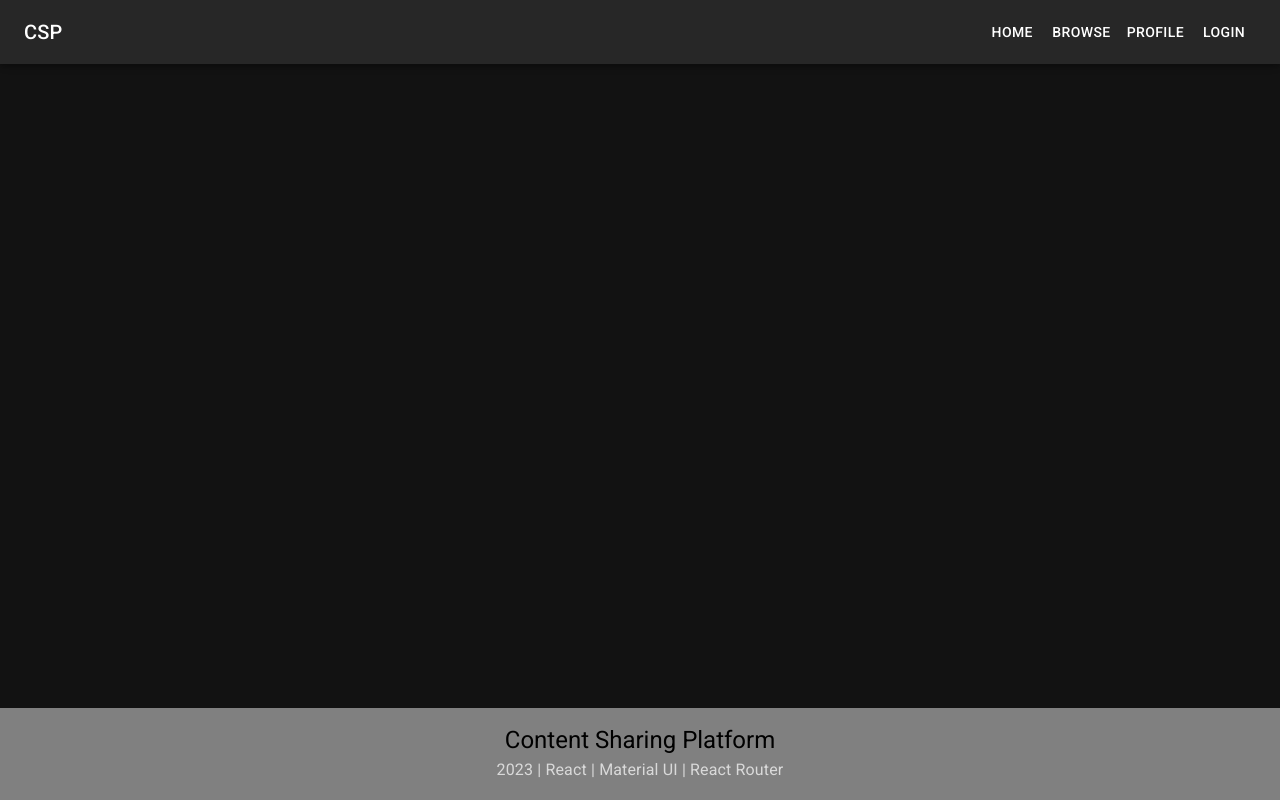
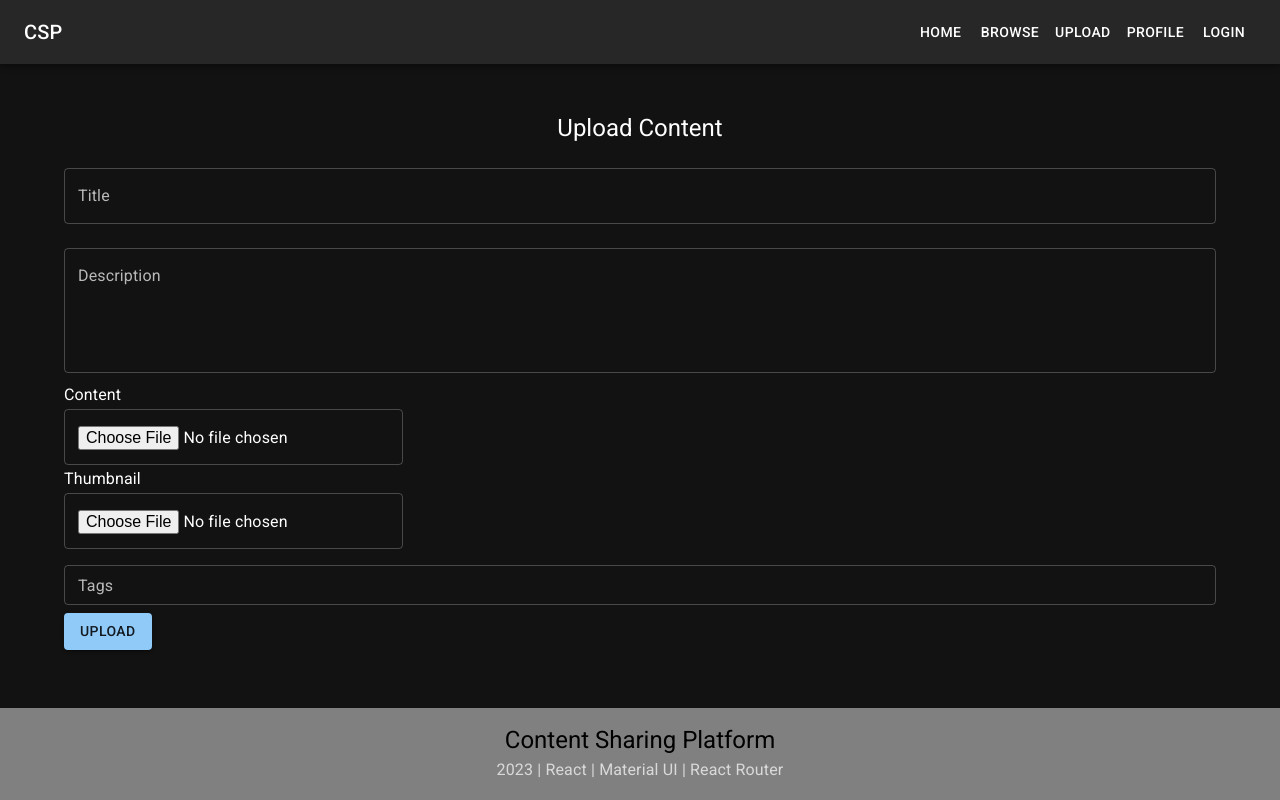
Before and after one commit to KINGTUT10101/ContentSharingPlatform, a React (Create React App) app in the folder client/: page /upload in a window 1280 px wide. Built offline with nearby package versions, Linux system fonts and the light colour scheme.

Commit message:
Add upload page

```diff
--- a/client/src/App.js
+++ b/client/src/App.js
@@ -13,6 +13,7 @@ import Profile from "./pages/Profile"
 import ContentPage from "./pages/ContentPage"
 import Browse from "./pages/Browse"
 import Login from "./pages/Login"
+import Upload from "./pages/Upload"
 
 const darkTheme = createTheme({
   palette: {
@@ -41,6 +42,7 @@ function App() {
             <Route path="content" element={ <ContentPage /> } />
             <Route path="browse" element={ <Browse /> } />
             <Route path="login" element={ <Login /> } />
+            <Route path="upload" element={ <Upload /> } />
           </Routes>
         </Container>
         <Footer />
--- a/client/src/components/Header.js
+++ b/client/src/components/Header.js
@@ -28,8 +28,9 @@ const siteName = "CSP"
 const navItems = [
   {name: 'Home', path: '/'},
   {name: 'Browse', path: '/browse'},
+  {name: 'Upload', path: '/upload'},
   {name: 'Profile', path: '/profile'},
-  {name: 'Login', path: '/login'}
+  {name: 'Login', path: '/login'},
 ]
 
 export default function Header(props: Props) {
--- /dev/null
+++ b/client/src/pages/Upload.js
@@ -0,0 +1,35 @@
+import { Typography, TextField, Button, Tooltip } from "@mui/material"
+
+/**
+ * Allows users to log into their profiles, which is required to upload content and leave comments
+ * @returns {JSX.Element} A Login component.
+ */
+export default function Upload() {
+  return (
+    <div>
+      <Typography align="center" variant="h5" paddingBottom={1}>
+        Upload Content
+      </Typography>
+
+      <TextField label="Title" fullWidth margin="normal" />
+      <TextField label="Description" multiline rows={4} fullWidth margin="normal" />
+
+      <Typography align="left" variant="subtitle1">
+        Content
+      </Typography>
+      <TextField type="file" accept=".zip" />
+
+      <Typography align="left" variant="subtitle1">
+        Thumbnail
+      </Typography>
+      <TextField type="file" accept="image/*" />
+
+      <Tooltip title="Separate each tag with a comma" placement="top-start" size="small">
+        <TextField label="Tags" fullWidth margin="normal" />
+      </Tooltip>
+      <Button variant="contained" color="primary" type="submit">
+        Upload
+      </Button>
+    </div>
+  )
+}
```
